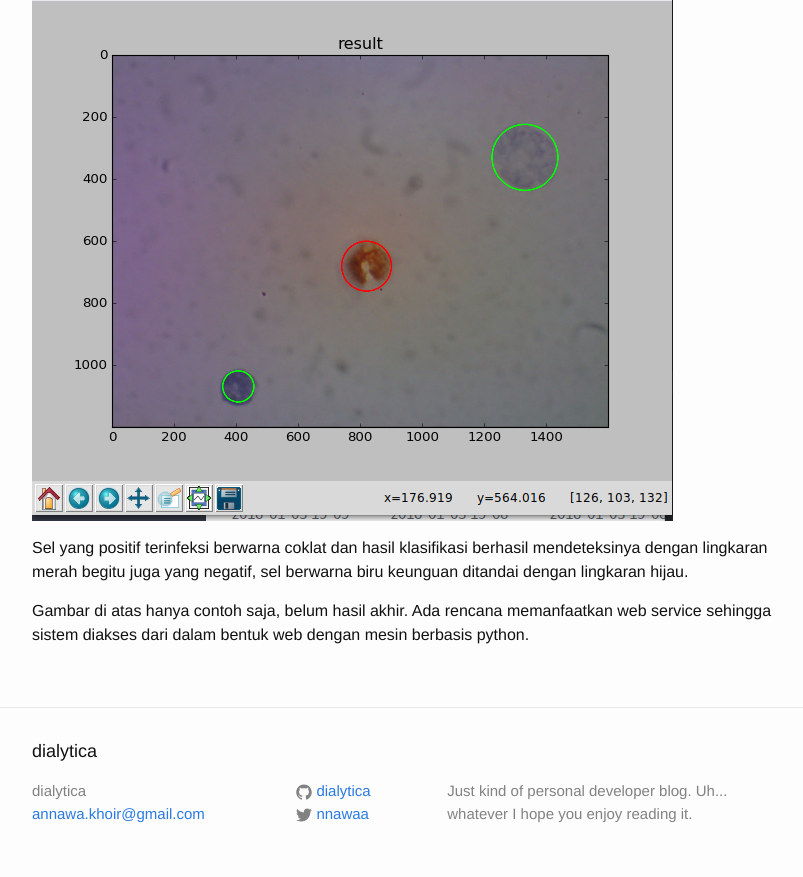
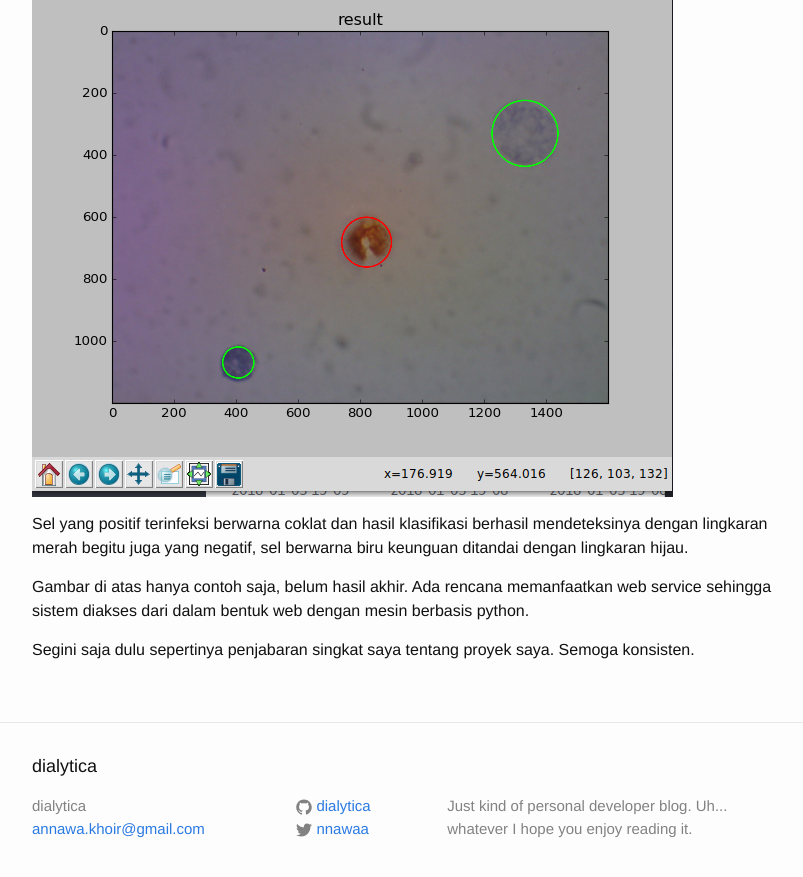
Before and after one commit to dialytica/dialytica.github.io, a Jekyll site: the page built from _posts/2018-03-16-skripsi.markdown, in a window 1280 px wide and 900 px high, scrolled down 1559 px. Shown: the top 877 px of the window, without its empty margins (238-1041 px from the left). Built offline with Jekyll 4.4.1, drawn with Linux system fonts in a browser that asks for light colours; some of the changed text lies outside the part shown.

Commit message:
Kisah sedih tentang skripsi updated

```diff
--- a/_posts/2018-03-16-skripsi.markdown
+++ b/_posts/2018-03-16-skripsi.markdown
@@ -22,7 +22,7 @@
 rumah yang tidak bisa saya umbar walaupun ingin hahah.
 
 Selayang Pandang Tugas akhir
-----------------------------
+============================
 
 Tugas akhir saya adalah tentang pendeteksian (klasifikasi) sel darah putih
 (leukosit) terinfeksi demam berdarah pada foto mirkoskopis apusan darah tebal.
@@ -62,7 +62,7 @@
 post-post lain secara lebih rinci.
 
 Developing the Project
-----------------------
+======================
 
 Tugas akhir ini akan saya kembangkan dengan bahasa pemrograman python. Awal
 mulanya sih saya akan bergantung sepenuhnya pada library eksternal, salah satu
@@ -82,3 +82,6 @@
 Gambar di atas hanya contoh saja, belum hasil akhir. Ada rencana memanfaatkan
 web service sehingga sistem diakses dari dalam bentuk web dengan mesin berbasis
 python.
+
+Segini saja dulu sepertinya penjabaran singkat saya tentang proyek saya.
+Semoga konsisten.
```
Also changed, not shown: other parts of _posts/2018-03-16-skripsi.markdown (+1 -1 lines).
